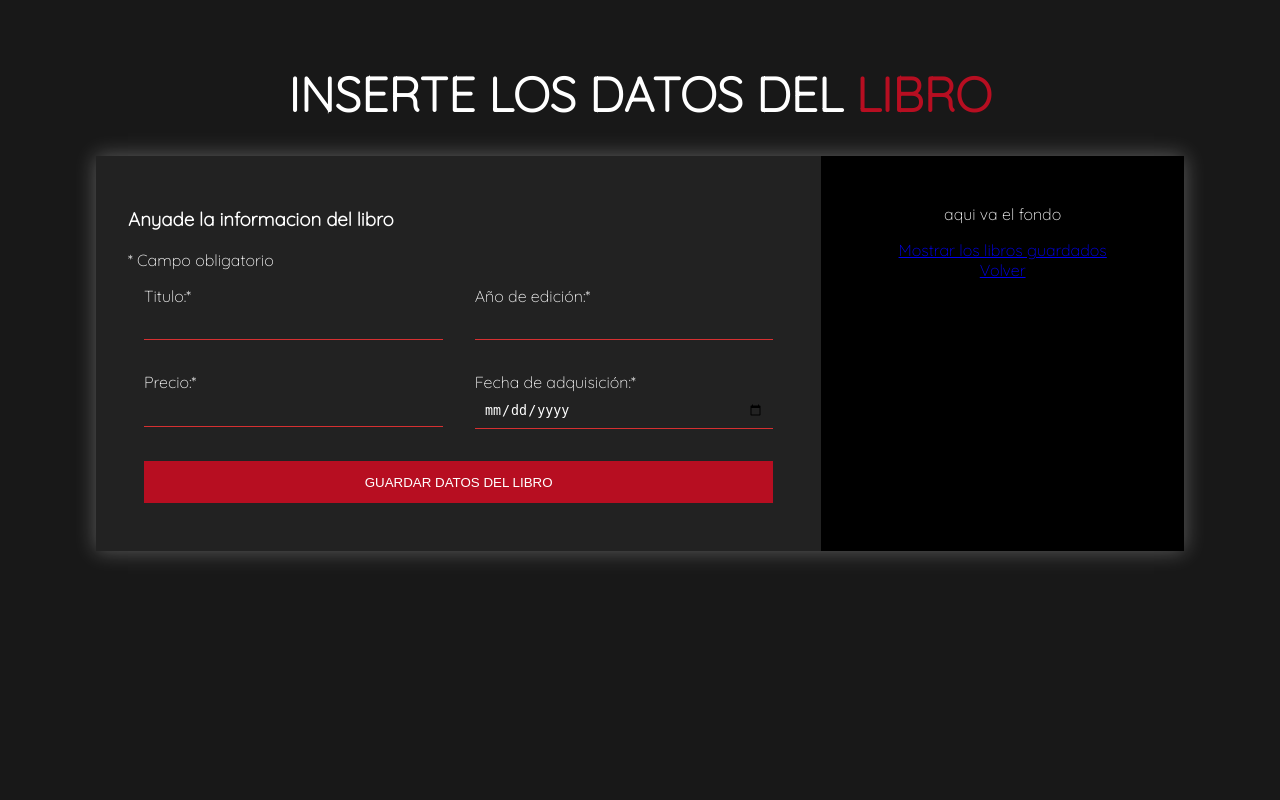
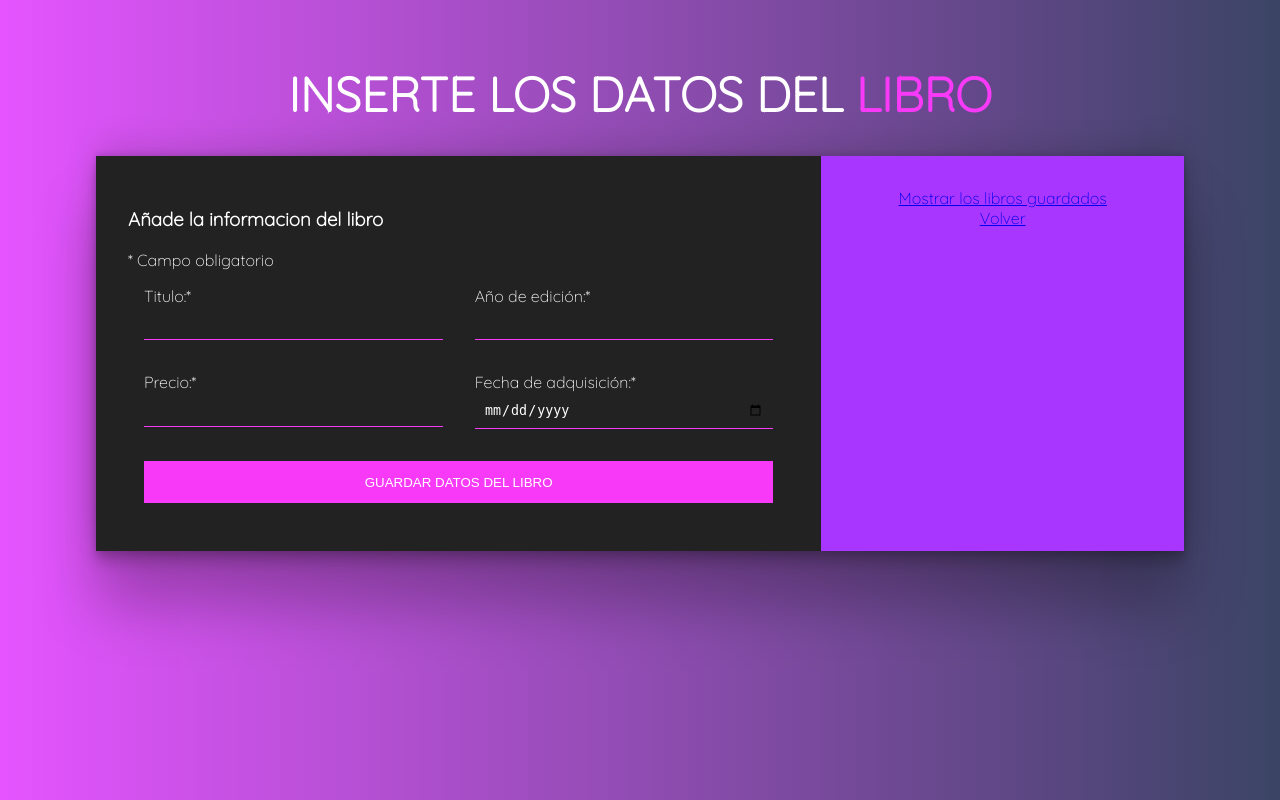
Before and after one commit to IESAlisal/22asir2proyecto-grupo3, a PHP site: page /libros_alta.php in a window 1280 px wide. Run offline with PHP 8.4, Linux system fonts and the light colour scheme.

Commit message:
Add files via upload

```diff
--- a/css/estiloAlta.css
+++ b/css/estiloAlta.css
@@ -4,10 +4,23 @@
 }
 
 body {
-    background: #181818;
     color: #fff;
     font-family: 'Quicksand', sans-serif;
     padding: 0 1.5em;
+    animation: fadeInRight;
+    animation-duration: 1s;
+}
+
+/*Color body*/
+body {
+    background: #e554ff;
+    background: -moz-linear-gradient(left, #e554ff 0%, #3b4465 100%);
+    background: -webkit-gradient(left top, right top, color-stop(0%, #e554ff), color-stop(100%, #3b4465));
+    background: -webkit-linear-gradient(left, #e554ff 0%, #3b4465 100%);
+    background: -o-linear-gradient(left, #e554ff 0%, #3b4465 100%);
+    background: -ms-linear-gradient(left, #e554ff 0%, #3b4465 100%);
+    background: linear-gradient(to right, #e554ff 0%, #3b4465 100%);
+    filter: progid:DXImageTransform.Microsoft.gradient( startColorstr='#e554ff', endColorstr='#3b4465', GradientType=1 );
 }
 
 /*Estilo al primer div*/
@@ -25,12 +38,12 @@ body {
 }
 
 .form-title span {
-    color: #b70e21;
+    color: #f83af8;
 }
 
 /*Anyadimos la sombra y el padding a los elementos de dentro*/
 .datos-wrapper {
-    box-shadow: 0 0 20px 0 rgba(255, 255, 255, .3);
+    box-shadow: rgba(0, 0, 0, 0.25) 0px 54px 55px, rgba(0, 0, 0, 0.12) 0px -12px 30px, rgba(0, 0, 0, 0.12) 0px 4px 6px, rgba(0, 0, 0, 0.17) 0px 12px 13px, rgba(0, 0, 0, 0.09) 0px -3px 5px;
 }
 
 .datos-wrapper > *{
@@ -66,14 +79,14 @@ body {
     padding: .7em;
     border: none;
     background: none;
-    border-bottom: 1px solid #d63031;
+    border-bottom: 1px solid #f83af8;
     outline: 0;
     color: #fff;
 }
 
 /*Estilizamos el boton del formulario*/
 .datos-form form button {
-    background: #b70e21;
+    background: #f83af8;
     border: 0;
     text-transform: uppercase;
     padding: 1em;
@@ -82,7 +95,7 @@ body {
 /*Damos un efecto al boton*/
 .datos-form form button:hover,
 .datos-form form button:focus {
-    background: #d63031;
+    background: #ac07f2;
     color: #000;
     cursor: pointer;
     transition: background-color 1s ease-out;
@@ -91,8 +104,8 @@ body {
 
 /*Estilizamos la zona de la imagen*/
 .datos-img {
-    background: #000;
     text-align: center;
+    background-color: #a836ff;
 }
 
 /*Para pantallas grandes*/
--- a/css/estiloLogin.css
+++ b/css/estiloLogin.css
@@ -6,6 +6,7 @@ body {
     margin: 0;
     padding: 0;
 
+    font-family: 'Quicksand', sans-serif;
     display: flex;
     flex-direction: row;
     flex-wrap: wrap;
--- a/libros_alta.php
+++ b/libros_alta.php
@@ -16,7 +16,7 @@
 			<h1 class="form-title">INSERTE LOS DATOS DEL <span>LIBRO</span></h1>
 			<div class="datos-wrapper">
 				<div class="datos-form">
-					<h3>Anyade la informacion del libro</h3>
+					<h3>Añade la informacion del libro</h3>
 					<span class="mensaje_obligatorio">* Campo obligatorio</span>
 					<form class="formulario" method="post" action="libros_guardar.php" name="formulario">
 						<p>
@@ -43,7 +43,7 @@
 					</form>
 				</div>
 				<div class="datos-img">
-					<p>aqui va el fondo</p>
+
 					<a href="libros_datos.php">Mostrar los libros guardados</a>
 					</br>
 					<a href="index.php">Volver</a>
```
Also changed, not shown: css/estiloTabla.css (+13 -46 lines), libros_datos.php (+3 -4 lines), login.php (+7 -0 lines).
